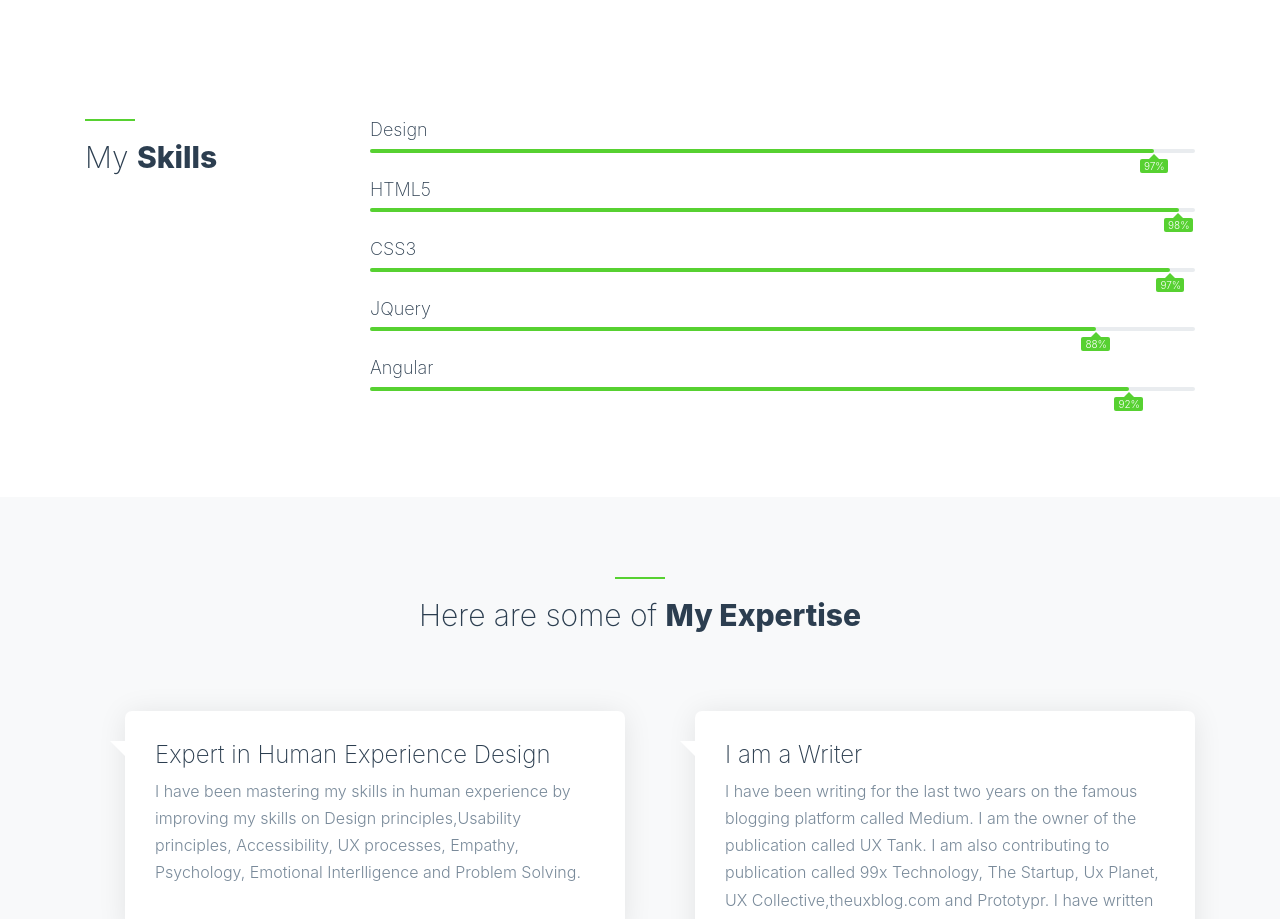
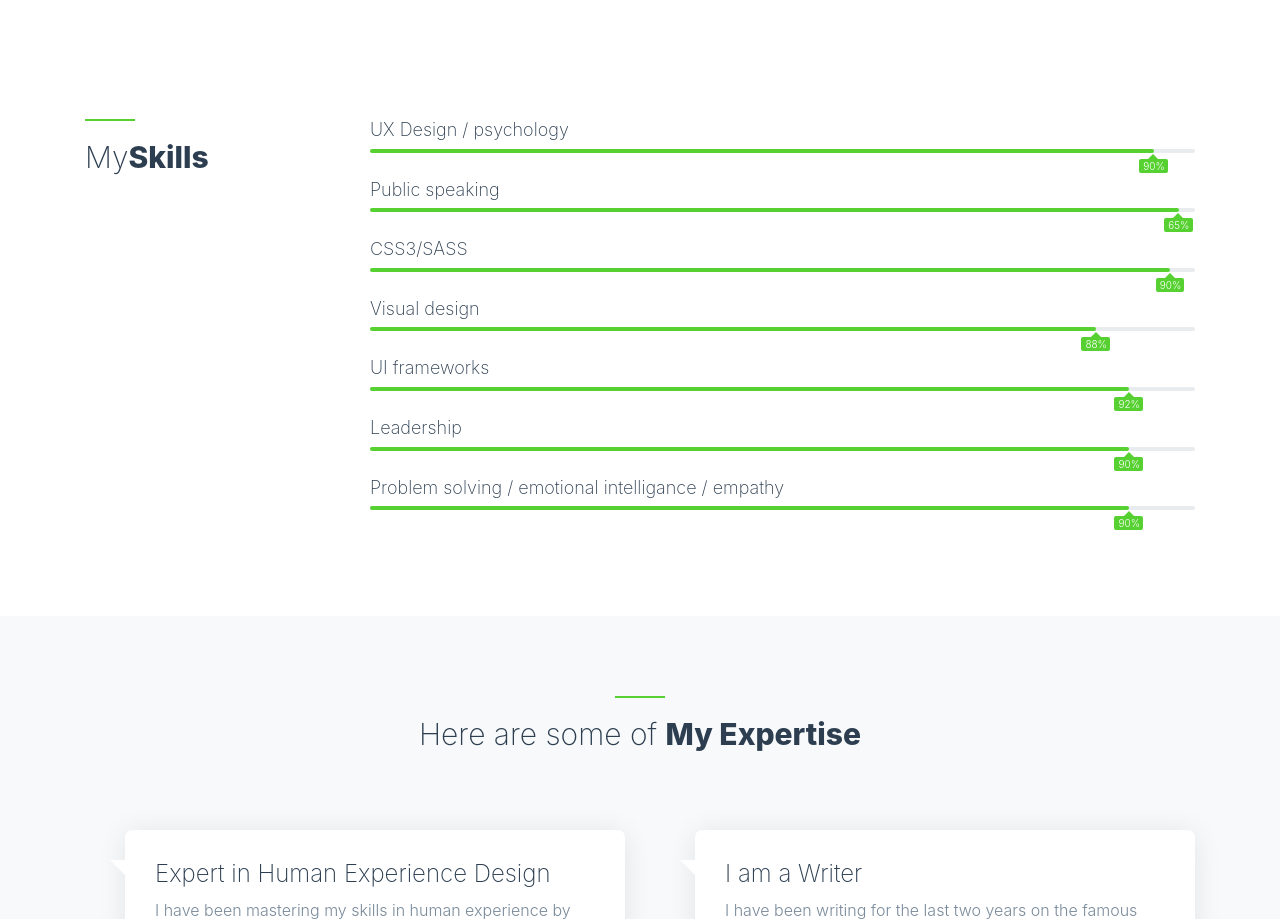
Before and after one commit to pbmuditha/mywebsite, a plain HTML site: page index.html in a window 1280 px wide. Shown: the part 1470-2389 px from the top of the page. Drawn offline with nearby package versions, Linux system fonts and the light colour scheme; files whose address does not match are found by name.

Commit message:
Update index.html

```diff
--- a/index.html
+++ b/index.html
@@ -84,39 +84,39 @@
         <div class="row pt-5">
           <div class="col-md-3 mb-3">
             <div class="section-heading">
-              <h2>My <strong>Skills</strong></h2>
+              <h2>My<strong>Skills</strong></h2>
             </div>
           </div>
           <div class="col-md-9">
             <div class="skill">
-              <h3>Design</h3>
+              <h3>UX Design / psychology</h3>
               <div class="progress">
                 <div class="progress-bar" role="progressbar" style="width: 95%" aria-valuenow="97" aria-valuemin="0" aria-valuemax="100">
-                  <span>97%</span>
+                  <span>90%</span>
                 </div>
               </div>
             </div>
 
             <div class="skill">
-              <h3>HTML5</h3>
+              <h3>Public speaking</h3>
               <div class="progress">
                 <div class="progress-bar" role="progressbar" style="width: 98%" aria-valuenow="98" aria-valuemin="0" aria-valuemax="100">
-                  <span>98%</span>
+                  <span>65%</span>
                 </div>
               </div>
             </div>
 
             <div class="skill">
-              <h3>CSS3</h3>
+              <h3>CSS3/SASS</h3>
               <div class="progress">
                 <div class="progress-bar" role="progressbar" style="width: 97%" aria-valuenow="97" aria-valuemin="0" aria-valuemax="100">
-                  <span>97%</span>
+                  <span>90%</span>
                 </div>
               </div>
             </div>
 
             <div class="skill">
-              <h3>JQuery</h3>
+              <h3>Visual design</h3>
               <div class="progress">
                 <div class="progress-bar" role="progressbar" style="width: 88%" aria-valuenow="88" aria-valuemin="0" aria-valuemax="100">
                   <span>88%</span>
@@ -125,13 +125,29 @@
             </div>
 
             <div class="skill">
-              <h3>Angular</h3>
+              <h3>UI frameworks</h3>
               <div class="progress">
                 <div class="progress-bar" role="progressbar" style="width: 92%" aria-valuenow="92" aria-valuemin="0" aria-valuemax="100">
                   <span>92%</span>
                 </div>
               </div>
             </div>
+	    <div class="skill">
+              <h3>Leadership</h3>
+              <div class="progress">
+                <div class="progress-bar" role="progressbar" style="width: 92%" aria-valuenow="92" aria-valuemin="0" aria-valuemax="100">
+                  <span>90%</span>
+                </div>
+               </div>
+              </div>
+	     <div class="skill">
+              <h3>Problem solving / emotional intelligance / empathy</h3>
+              <div class="progress">
+                <div class="progress-bar" role="progressbar" style="width: 92%" aria-valuenow="92" aria-valuemin="0" aria-valuemax="100">
+                  <span>90%</span>
+                </div>
+               </div>
+              </div>
           </div>
         </div>
       </div>
```
